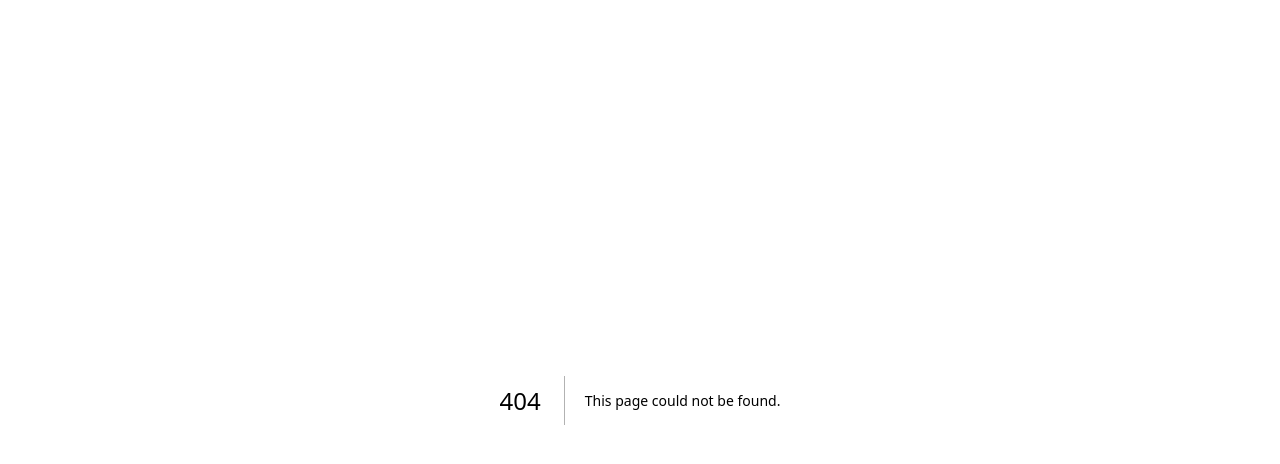
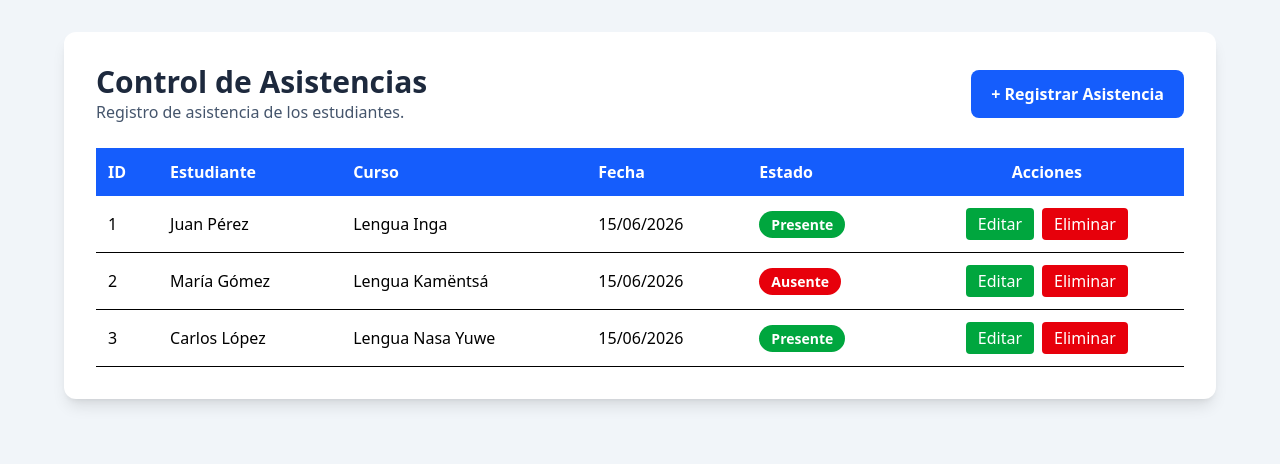
Before and after one commit to Patrimonio-Linguistico/Plataforma-de-lenguas-indigenas, a Next.js app in the folder frontend/: page /asistencias in a window 1280 px wide. Before the commit this address had no page. Shown: the top 464 px of the page. Built offline with nearby package versions, Linux system fonts and the light colour scheme.

Commit message:
feat: agregar archivos de activiades y asistencias de la aplicación. Fixes #13

```diff
--- /dev/null
+++ b/frontend/src/app/actividades/page.tsx
@@ -0,0 +1,84 @@
+export default function ActividadesPage() {
+  const actividades = [
+    {
+      id: 1,
+      titulo: "Saludos en Inga",
+      curso: "Lengua Inga",
+      tipo: "Taller",
+      fecha: "15/06/2026",
+    },
+    {
+      id: 2,
+      titulo: "Pronunciación Kamëntsá",
+      curso: "Lengua Kamëntsá",
+      tipo: "Práctica",
+      fecha: "18/06/2026",
+    },
+    {
+      id: 3,
+      titulo: "Vocabulario Básico",
+      curso: "Lengua Nasa Yuwe",
+      tipo: "Evaluación",
+      fecha: "20/06/2026",
+    },
+  ];
+
+  return (
+    <div className="min-h-screen bg-slate-100 p-8">
+      <div className="mx-auto max-w-6xl rounded-xl bg-white p-8 shadow-lg">
+
+        <div className="mb-6 flex items-center justify-between">
+          <div>
+            <h1 className="text-3xl font-bold text-slate-800">
+              Gestión de Actividades
+            </h1>
+
+            <p className="text-slate-600">
+              Administración de actividades académicas.
+            </p>
+          </div>
+
+          <button className="rounded-lg bg-blue-600 px-5 py-3 font-semibold text-white hover:bg-blue-700">
+            + Nueva Actividad
+          </button>
+        </div>
+
+        <table className="w-full">
+          <thead className="bg-blue-600 text-white">
+            <tr>
+              <th className="p-3 text-left">ID</th>
+              <th className="p-3 text-left">Actividad</th>
+              <th className="p-3 text-left">Curso</th>
+              <th className="p-3 text-left">Tipo</th>
+              <th className="p-3 text-left">Fecha</th>
+              <th className="p-3 text-center">Acciones</th>
+            </tr>
+          </thead>
+
+          <tbody>
+            {actividades.map((actividad) => (
+              <tr key={actividad.id} className="border-b hover:bg-slate-100">
+                <td className="p-3">{actividad.id}</td>
+                <td className="p-3">{actividad.titulo}</td>
+                <td className="p-3">{actividad.curso}</td>
+                <td className="p-3">{actividad.tipo}</td>
+                <td className="p-3">{actividad.fecha}</td>
+
+                <td className="space-x-2 p-3 text-center">
+                  <button className="rounded bg-green-600 px-3 py-1 text-white">
+                    Editar
+                  </button>
+
+                  <button className="rounded bg-red-600 px-3 py-1 text-white">
+                    Eliminar
+                  </button>
+                </td>
+              </tr>
+            ))}
+          </tbody>
+
+        </table>
+      </div>
+    </div>
+  );
+}
--- /dev/null
+++ b/frontend/src/app/asistencias/page.tsx
@@ -0,0 +1,95 @@
+export default function AsistenciasPage() {
+  const asistencias = [
+    {
+      id: 1,
+      estudiante: "Juan Pérez",
+      curso: "Lengua Inga",
+      fecha: "15/06/2026",
+      estado: "Presente",
+    },
+    {
+      id: 2,
+      estudiante: "María Gómez",
+      curso: "Lengua Kamëntsá",
+      fecha: "15/06/2026",
+      estado: "Ausente",
+    },
+    {
+      id: 3,
+      estudiante: "Carlos López",
+      curso: "Lengua Nasa Yuwe",
+      fecha: "15/06/2026",
+      estado: "Presente",
+    },
+  ];
+
+  return (
+    <div className="min-h-screen bg-slate-100 p-8">
+      <div className="mx-auto max-w-6xl rounded-xl bg-white p-8 shadow-lg">
+
+        <div className="mb-6 flex items-center justify-between">
+          <div>
+            <h1 className="text-3xl font-bold text-slate-800">
+              Control de Asistencias
+            </h1>
+
+            <p className="text-slate-600">
+              Registro de asistencia de los estudiantes.
+            </p>
+          </div>
+
+          <button className="rounded-lg bg-blue-600 px-5 py-3 font-semibold text-white hover:bg-blue-700">
+            + Registrar Asistencia
+          </button>
+        </div>
+
+        <table className="w-full">
+          <thead className="bg-blue-600 text-white">
+            <tr>
+              <th className="p-3 text-left">ID</th>
+              <th className="p-3 text-left">Estudiante</th>
+              <th className="p-3 text-left">Curso</th>
+              <th className="p-3 text-left">Fecha</th>
+              <th className="p-3 text-left">Estado</th>
+              <th className="p-3 text-center">Acciones</th>
+            </tr>
+          </thead>
+
+          <tbody>
+            {asistencias.map((asistencia) => (
+              <tr key={asistencia.id} className="border-b hover:bg-slate-100">
+                <td className="p-3">{asistencia.id}</td>
+                <td className="p-3">{asistencia.estudiante}</td>
+                <td className="p-3">{asistencia.curso}</td>
+                <td className="p-3">{asistencia.fecha}</td>
+
+                <td className="p-3">
+                  <span
+                    className={`rounded-full px-3 py-1 text-sm font-semibold text-white ${
+                      asistencia.estado === "Presente"
+                        ? "bg-green-600"
+                        : "bg-red-600"
+                    }`}
+                  >
+                    {asistencia.estado}
+                  </span>
+                </td>
+
+                <td className="space-x-2 p-3 text-center">
+                  <button className="rounded bg-green-600 px-3 py-1 text-white">
+                    Editar
+                  </button>
+
+                  <button className="rounded bg-red-600 px-3 py-1 text-white">
+                    Eliminar
+                  </button>
+                </td>
+              </tr>
+            ))}
+          </tbody>
+
+        </table>
+      </div>
+    </div>
+  );
+}
```
